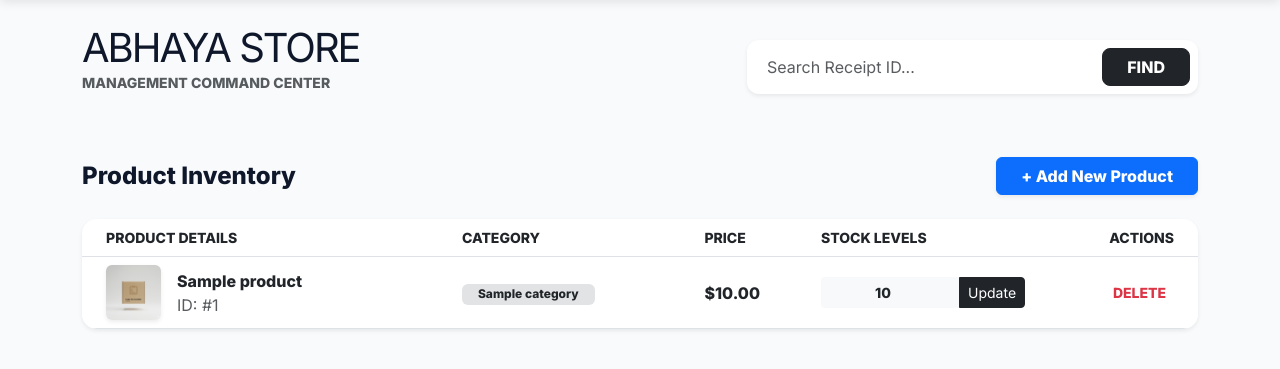
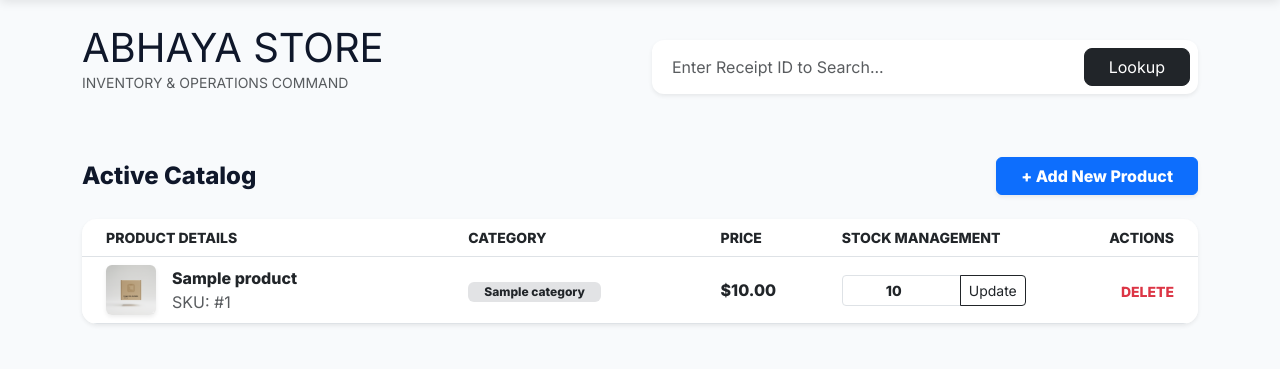
Before and after one commit to Abhayashrestha/super_pos, a Flask app: template templates/admin.html in a window 1280 px wide. Shown: the part 74-443 px from the top of the page. Run offline with Flask 3, Linux system fonts and the light colour scheme; the template is opened without the code that fills it: most values are stand-ins (such as "Sample title", 1, 10 or a date in 2020).

Commit message:
bug fixes

```diff
--- a/app.py
+++ b/app.py
@@ -43,6 +43,7 @@ def add_product():
 
         flash("Product added to inventory!", "success")
         return redirect(url_for('admin'))
+
 
 @app.route('/')
 def storefront():
@@ -99,7 +100,7 @@ def update_stock(p_id):
         if request.method=='POST':
             quantity=request.form.get('new_qty')
             qty=int(quantity)
-            engine.stock_management(p_id,qty)
+            new_stock=engine.stock_management(p_id,qty)
             flash("Stock updated successfully.",'success')
         else:
             flash("could not update stock",'Failed')
--- a/core/engine.py
+++ b/core/engine.py
@@ -33,7 +33,7 @@ class Catalog:
         return receipt
 
     def stock_management(self,p_id,quantity):
-        new_stock=storage.db_modify_stock(self,p_id,quantity)
+        new_stock=storage.db_modify_stock(self.connection,p_id,quantity)
         return new_stock
 
     def get_sale_receipt(self, s_id):
--- a/data/storage.py
+++ b/data/storage.py
@@ -4,7 +4,7 @@ def get_connection():
     creds={"host":"localhost",
            "database":"posdb",
            "user":"postgres",
-           "password":"#$1"}
+           "password":"Shrestha#$1"}
 
     try:
         connection=psycopg2.connect(**creds)
--- a/templates/admin.html
+++ b/templates/admin.html
@@ -2,23 +2,23 @@
 
 {% block content %}
 <div class="row mb-5 align-items-center">
-    <div class="col-md-7">
-        <h1 class="fw-800 mb-0" style="letter-spacing: -2px;">ABHAYA STORE</h1>
-        <p class="text-muted text-uppercase small fw-bold">Management Command Center</p>
+    <div class="col-md-6">
+        <h1 class="fw-800 mb-0">ABHAYA STORE</h1>
+        <p class="text-muted text-uppercase small letter-spacing-1">Inventory & Operations Command</p>
     </div>
 
-    <div class="col-md-5">
-        <div class="card border-0 shadow-sm p-2" style="border-radius: 12px; background: #fff;">
+    <div class="col-md-6">
+        <div class="card border-0 shadow-sm p-2" style="border-radius: 12px;">
             <form action="/lookup-receipt" method="POST" class="d-flex">
-                <input type="number" name="s_id" class="form-control border-0 bg-transparent" placeholder="Search Receipt ID..." required>
-                <button type="submit" class="btn btn-dark px-4 rounded-3 fw-bold">FIND</button>
+                <input type="number" name="s_id" class="form-control border-0 bg-transparent" placeholder="Enter Receipt ID to Search..." required>
+                <button type="submit" class="btn btn-dark px-4 rounded-3">Lookup</button>
             </form>
         </div>
     </div>
 </div>
 
 <div class="d-flex justify-content-between align-items-center mb-4">
-    <h4 class="fw-bold mb-0">Product Inventory</h4>
+    <h4 class="fw-bold mb-0">Active Catalog</h4>
     <button type="button" class="btn btn-primary shadow-sm px-4 fw-bold" data-bs-toggle="modal" data-bs-target="#addProductModal">
         + Add New Product
     </button>
@@ -32,7 +32,7 @@
                     <th class="ps-4">Product Details</th>
                     <th>Category</th>
                     <th>Price</th>
-                    <th style="width: 220px;">Stock Levels</th>
+                    <th style="width: 200px;">Stock Management</th>
                     <th class="text-end pe-4">Actions</th>
                 </tr>
             </thead>
@@ -42,10 +42,10 @@
                     <td class="ps-4">
                         <div class="d-flex align-items-center">
                             <img src="{{ url_for('static', filename='uploads/' + (product.image_path if product.image_path else 'default.jpg')) }}"
-                                 class="rounded shadow-sm me-3" style="width: 55px; height: 55px; object-fit: cover;">
+                                 class="rounded shadow-sm me-3" style="width: 50px; height: 50px; object-fit: cover;">
                             <div>
                                 <div class="fw-bold text-dark">{{ product.name }}</div>
-                                <div class="text-muted extra-small">ID: #{{ product.product_id }}</div>
+                                <div class="text-muted extra-small">SKU: #{{ product.product_id }}</div>
                             </div>
                         </div>
                     </td>
@@ -54,14 +54,14 @@
 
                     <td>
                         <form action="/update-stock/{{ product.product_id }}" method="POST" class="input-group input-group-sm">
-                            <input type="number" name="new_qty" class="form-control text-center fw-bold bg-light border-0" value="{{ product.quantity }}" min="0">
-                            <button class="btn btn-dark" type="submit">Update</button>
+                            <input type="number" name="new_qty" class="form-control text-center fw-bold" value="{{ product.quantity }}" min="0">
+                            <button class="btn btn-outline-dark" type="submit">Update</button>
                         </form>
                     </td>
 
                     <td class="text-end pe-4">
                         <form action="{{ url_for('delete_product', p_id=product.product_id) }}" method="POST" class="d-inline">
-                            <button type="submit" class="btn btn-sm btn-outline-danger border-0 fw-bold"
+                            <button type="submit" class="btn btn-sm text-danger border-0 p-0 fw-bold"
                                     onclick="return confirm('Permanently remove {{ product.name }} from Abhaya Store?')">
                                 DELETE
                             </button>
@@ -78,37 +78,37 @@
     <div class="modal-dialog modal-dialog-centered">
         <div class="modal-content border-0 shadow-lg" style="border-radius: 20px;">
             <div class="modal-header border-0 pb-0 pt-4 px-4">
-                <h4 class="fw-bold">New Catalog Entry</h4>
+                <h4 class="fw-bold">New Inventory Item</h4>
                 <button type="button" class="btn-close" data-bs-dismiss="modal" aria-label="Close"></button>
             </div>
             <form action="/add-product" method="POST" enctype="multipart/form-data">
                 <div class="modal-body p-4">
                     <div class="mb-3">
                         <label class="form-label small fw-bold text-muted">NAME</label>
-                        <input type="text" name="p_name" class="form-control bg-light border-0 py-2" required placeholder="Midnight Silk">
+                        <input type="text" name="p_name" class="form-control bg-light border-0" required>
                     </div>
                     <div class="row">
                         <div class="col-6 mb-3">
                             <label class="form-label small fw-bold text-muted">PRICE ($)</label>
-                            <input type="number" step="0.01" name="p_price" class="form-control bg-light border-0 py-2" required>
+                            <input type="number" step="0.01" name="p_price" class="form-control bg-light border-0" required>
                         </div>
                         <div class="col-6 mb-3">
                             <label class="form-label small fw-bold text-muted">INITIAL STOCK</label>
-                            <input type="number" name="p_qty" class="form-control bg-light border-0 py-2" required>
+                            <input type="number" name="p_qty" class="form-control bg-light border-0" required>
                         </div>
                     </div>
                     <div class="mb-3">
                         <label class="form-label small fw-bold text-muted">CATEGORY</label>
-                        <input type="text" name="p_category" class="form-control bg-light border-0 py-2" required>
+                        <input type="text" name="p_category" class="form-control bg-light border-0" required>
                     </div>
                     <div class="mb-2">
-                        <label class="form-label small fw-bold text-muted">IMAGE UPLOAD</label>
+                        <label class="form-label small fw-bold text-muted">PRODUCT IMAGE</label>
                         <input type="file" name="p_image" class="form-control bg-light border-0" accept="image/*">
                     </div>
                 </div>
                 <div class="modal-footer border-0 p-4 pt-0">
                     <button type="button" class="btn btn-light fw-bold" data-bs-dismiss="modal">Discard</button>
-                    <button type="submit" class="btn btn-dark px-4 fw-bold shadow-sm">Save Product</button>
+                    <button type="submit" class="btn btn-dark px-4 fw-bold shadow-sm">Add to Catalog</button>
                 </div>
             </form>
         </div>
```
Also changed, not shown: templates/add_product.html (deleted, +0 -38 lines), static/uploads/images-2.jpeg (added), static/uploads/images-3.jpeg (added), static/uploads/images-4.jpeg (added), static/uploads/images.jpeg (added), static/uploads/images.jpg (added).
